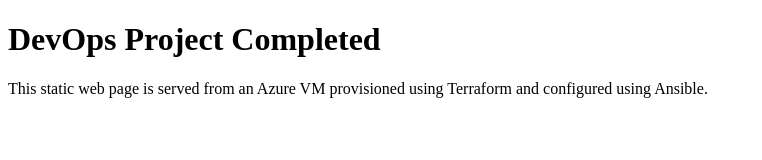
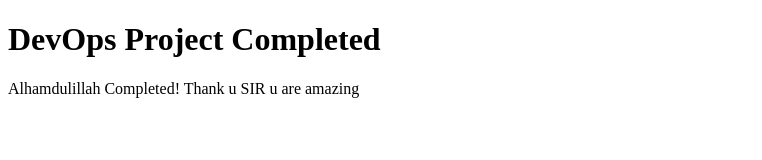
Before and after one commit to hussaini-0/devops-project, a plain HTML site: page app/index.html in a window 1280 px wide. Shown: the whole page, without its empty margins (0-762 px from the left). Drawn offline with Linux system fonts and the light colour scheme.

Commit message:
Update index.html

```diff
--- a/app/index.html
+++ b/app/index.html
@@ -5,6 +5,6 @@
 </head>
 <body>
     <h1>DevOps Project Completed</h1>
-    <p>This static web page is served from an Azure VM provisioned using Terraform and configured using Ansible.</p>
+    <p>Alhamdulillah Completed! Thank u SIR u are amazing</p>
 </body>
 </html>
```
